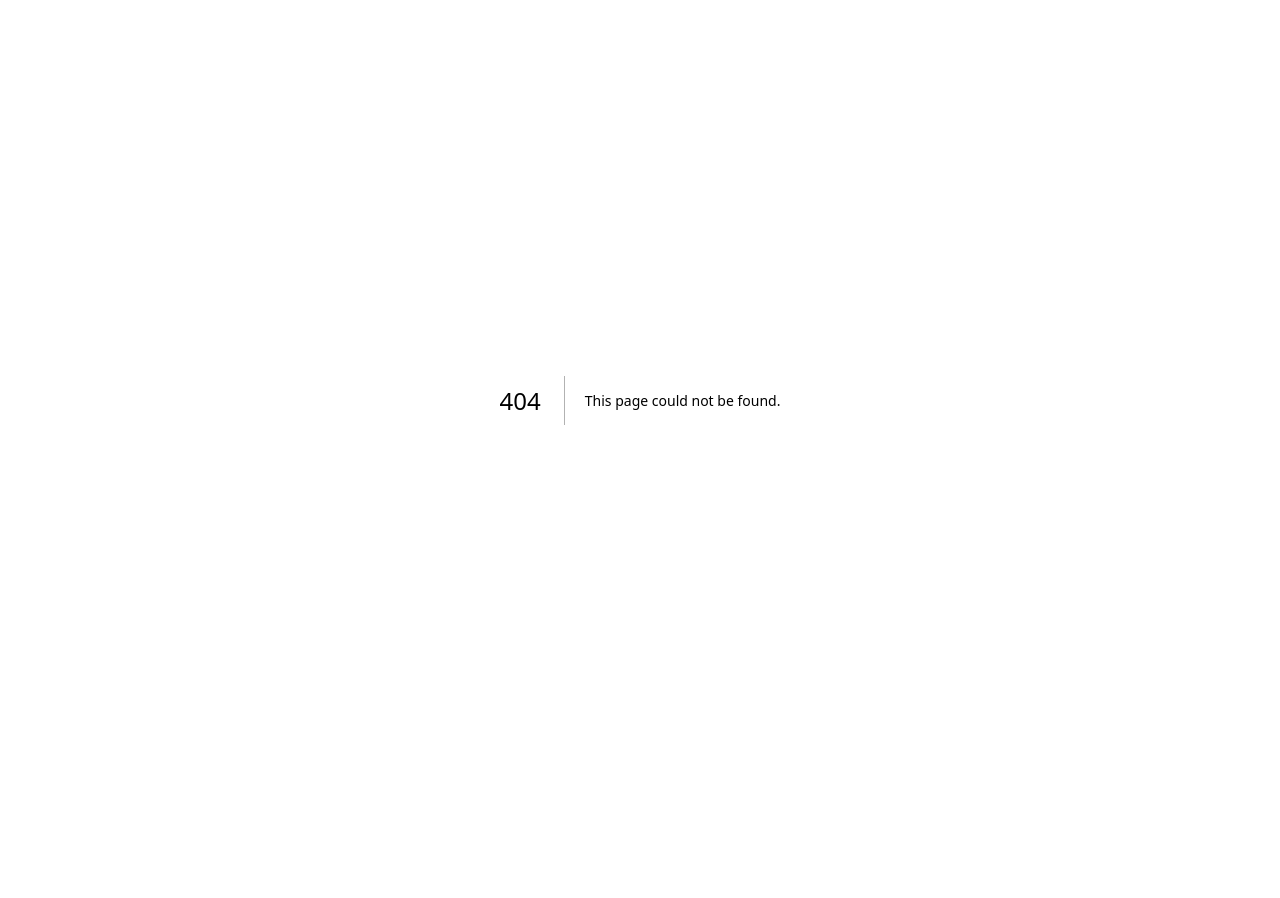
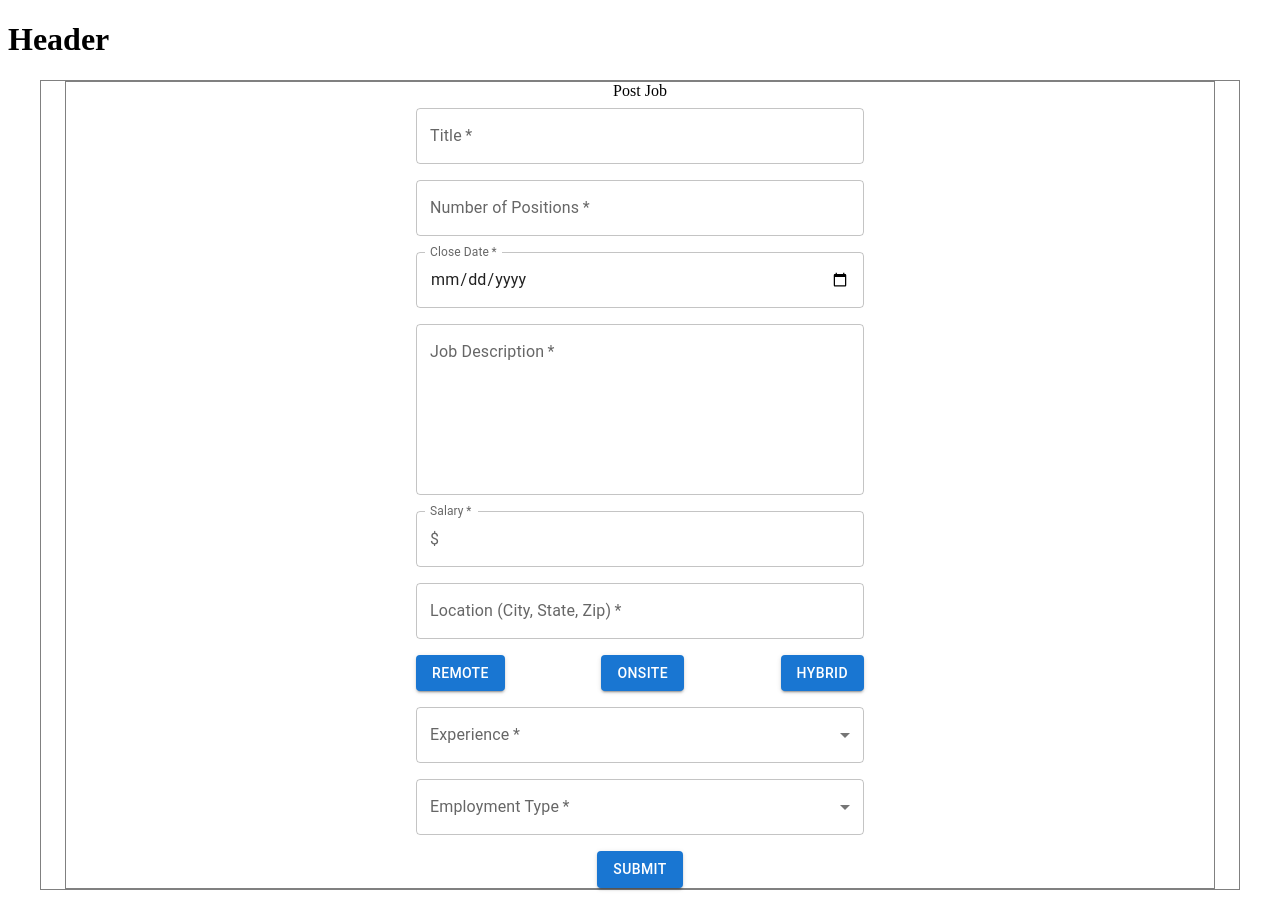
Before and after one commit to Lake-Natron/Pursuit, a Next.js app: page /postJob in a window 1280 px wide. Before the commit this address had no page. Before the commit the page ends 800 px from the top, so only its background shows below. Built offline with nearby package versions, Linux system fonts and the light colour scheme.

Commit message:
jobPost all fields finished and selected on form submit, need to add validation for all fields to be filled before submission

```diff
--- a/pages/index.jsx
+++ b/pages/index.jsx
@@ -7,6 +7,9 @@ const App = () => {
       <button>
         <Link href="/calendar">Calendar</Link>
       </button>
+      <button>
+        <Link href="/postJob">Post Job</Link>
+      </button>
     </div>
   )
 }
--- /dev/null
+++ b/pages/postJob.jsx
@@ -0,0 +1,262 @@
+import React from 'react';
+import { useState } from 'react';
+import Box from '@mui/material/Box';
+import Container from '@mui/material/Container';
+import TextField from '@mui/material/TextField';
+import ButtonGroup from '@mui/material/ButtonGroup';
+import Button from '@mui/material/Button';
+import { useTheme } from '@mui/material/styles';
+import OutlinedInput from '@mui/material/OutlinedInput';
+import InputLabel from '@mui/material/InputLabel';
+import InputAdornment from '@mui/material/InputAdornment';
+import MenuItem from '@mui/material/MenuItem';
+import FormControl from '@mui/material/FormControl';
+import Select from '@mui/material/Select';
+
+const ITEM_HEIGHT = 48;
+const ITEM_PADDING_TOP = 8;
+const MenuProps = {
+  PaperProps: {
+    style: {
+      maxHeight: ITEM_HEIGHT * 4.5 + ITEM_PADDING_TOP,
+      width: 250,
+    },
+  },
+};
+
+const experience = [
+  'Entry Level',
+  'Mid Level',
+  'Senior Level',
+  'Executive Level'
+];
+
+const employment = [
+  'Full-Time',
+  'Part-Time',
+  'Temporary',
+  'Internship',
+  'Contract'
+];
+
+function getExperienceStyles(exp, experienceType, theme) {
+  return {
+    fontWeight:
+      experienceType.indexOf(exp) === -1
+        ? theme.typography.fontWeightRegular
+        : theme.typography.fontWeightMedium,
+  };
+}
+
+function getEmploymentStyles(emp, employmentType, theme) {
+  return {
+    fontWeight:
+      employmentType.indexOf(emp) === -1
+        ? theme.typography.fontWeightRegular
+        : theme.typography.fontWeightMedium,
+  };
+}
+
+const PostJob = () => {
+  const theme = useTheme();
+  const [experienceType, setExperienceType] = useState([]);
+  const [employmentType, setEmploymentType] = useState([]);
+  const [location, setLocation] = useState('');
+  const [error, setError] = useState('');
+
+  const handleLocationChange = (e) => {
+    const loc = e.target.value;
+    setLocation(loc);
+
+    if (!loc.match(/^[A-Za-z\s]+,\s[A-Za-z]{2},\s\d{5}$/)) {
+      setError('Please enter a valid location in the format "City, State, Zip"');
+    } else {
+      setError('');
+    }
+  }
+
+  const handleExpChange = (e) => {
+    const {
+      target: { value },
+    } = e;
+    setExperienceType(
+      typeof value === 'string' ? value.split(',') : value,
+    );
+  };
+
+  const handleEmpChange = (e) => {
+    const {
+      target: { value },
+    } = e;
+    setEmploymentType(
+      typeof value === 'string' ? value.split(',') : value,
+    );
+  };
+
+  const handleSubmit = (e) => {
+    e.preventDefault();
+    console.log('submit')
+    let title = e.target.elements.title.value;
+    let numberPositions = e.target.elements.numberPositions.value;
+    let closeDate = e.target.elements.closeDate.value;
+    let jobDescription = e.target.elements.jobDescription.value;
+    let salary = e.target.elements.salary.value;
+
+    console.log('title', title)
+    console.log('numPos', numberPositions)
+    console.log('closeDate', closeDate)
+    console.log('jobDescription', jobDescription)
+    console.log('salary', salary)
+    console.log('location', location)
+    console.log('exp type', experienceType)
+    console.log('emp type', employmentType)
+  }
+
+  return (
+    <>
+    <div>
+      <h1>Header</h1>
+    </div>
+    <Container
+      sx={{border:'1px solid grey'}}
+    >
+      <Box
+        display='flex'
+        flexDirection='column'
+        alignItems='center'
+        component="form"
+        sx={{
+          '& .MuiTextField-root': { m: 1, minwidth: '35vw' }, border:'1px solid grey',
+        }}
+        noValidate
+        autoComplete="off"
+        onSubmit={handleSubmit}
+      >
+        Post Job
+        <div>
+          <TextField
+            sx={{minWidth:'35vw'}}
+            required
+            id="title"
+            label="Title"
+          />
+        </div>
+        <div>
+          <TextField
+            sx={{minWidth:'35vw'}}
+            required
+            id="numberPositions"
+            label="Number of Positions"
+            type="number"
+          />
+        </div>
+        <div>
+          <TextField
+            sx={{minWidth:'35vw'}}
+            required
+            id="closeDate"
+            label="Close Date"
+            InputLabelProps={{
+              shrink: true,
+            }}
+            type='date'
+          />
+        </div>
+        <div>
+          <TextField
+            sx={{minWidth:'35vw'}}
+            required
+            multiline
+            id="jobDescription"
+            label="Job Description"
+            rows={6}
+          />
+        </div>
+        <div>
+          <FormControl sx={{m:1, minWidth:'35vw'}}>
+            <InputLabel htmlFor="salaryLabel" required>Salary</InputLabel>
+            <OutlinedInput
+              id="salary"
+              startAdornment={<InputAdornment position="start">$</InputAdornment>}
+              label="Amount"
+              type='number'
+            />
+          </FormControl>
+        </div>
+        <div>
+          <TextField
+            sx={{minWidth:'35vw'}}
+            required
+            id="location"
+            label="Location (City, State, Zip)"
+            value={location}
+            onChange={handleLocationChange}
+            error={error !== ''}
+            helperText={error}
+          />
+        </div>
+        <div>
+          <Box sx={{display:'flex', justifyContent:'space-between', minWidth:'35vw', m:1}}>
+            <Button id='remote' value='remote' variant="contained">Remote</Button>
+            <Button id='onsite' value='onsite' variant="contained">Onsite</Button>
+            <Button id='hybrid' value='hybrid' variant="contained">Hybrid</Button>
+          </Box>
+        </div>
+        <div>
+          <FormControl sx={{m:1, minWidth:'35vw'}}>
+            <InputLabel id="demo-multiple-name-label" required>Experience</InputLabel>
+              <Select
+                labelId="demo-multiple-name-label"
+                id="demo-multiple-name"
+                multiple
+                value={experienceType}
+                onChange={handleExpChange}
+                input={<OutlinedInput label="Experience" />}
+                MenuProps={MenuProps}
+              >
+                {experience.map((exp) => (
+                  <MenuItem
+                    key={exp}
+                    value={exp}
+                    style={getExperienceStyles(exp, experienceType, theme)}
+                  >
+                    {exp}
+                  </MenuItem>
+                ))}
+              </Select>
+          </FormControl>
+        </div>
+        <div>
+        <FormControl sx={{m:1, minWidth:'35vw'}}>
+          <InputLabel id="demo-multiple-name-label" required>Employment Type</InputLabel>
+            <Select
+              labelId="demo-multiple-name-label"
+              id="demo-multiple-name"
+              multiple
+              value={employmentType}
+              onChange={handleEmpChange}
+              input={<OutlinedInput label="Employment Type" />}
+              MenuProps={MenuProps}
+            >
+              {employment.map((emp) => (
+                <MenuItem
+                  key={emp}
+                  value={emp}
+                  style={getEmploymentStyles(emp, employmentType, theme)}
+                >
+                  {emp}
+                </MenuItem>
+              ))}
+            </Select>
+        </FormControl>
+        </div>
+        <div>
+          <Button type='submit' variant="contained" sx={{mt: 1}}>Submit</Button>
+        </div>
+      </Box>
+    </Container>
+    </>
+  )
+}
+
+export default PostJob;
```
